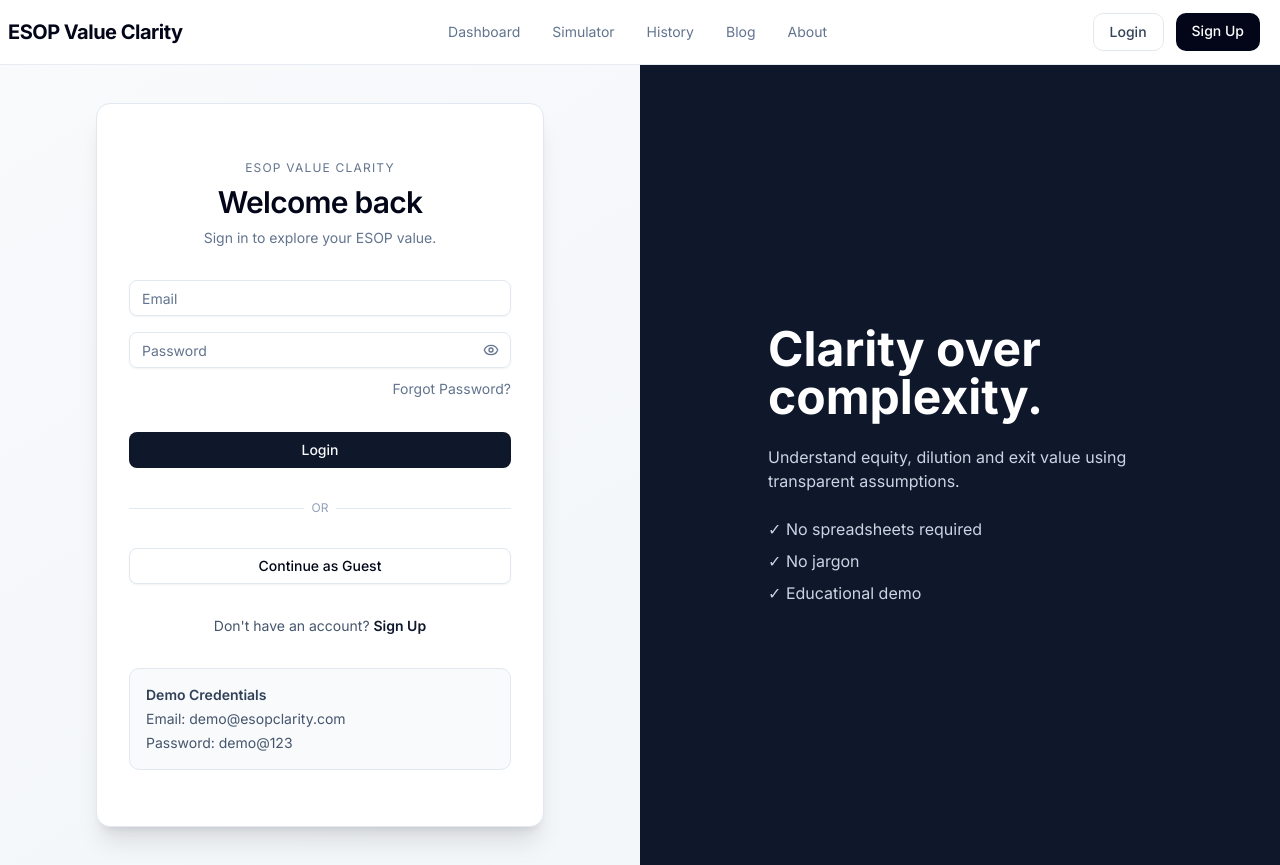
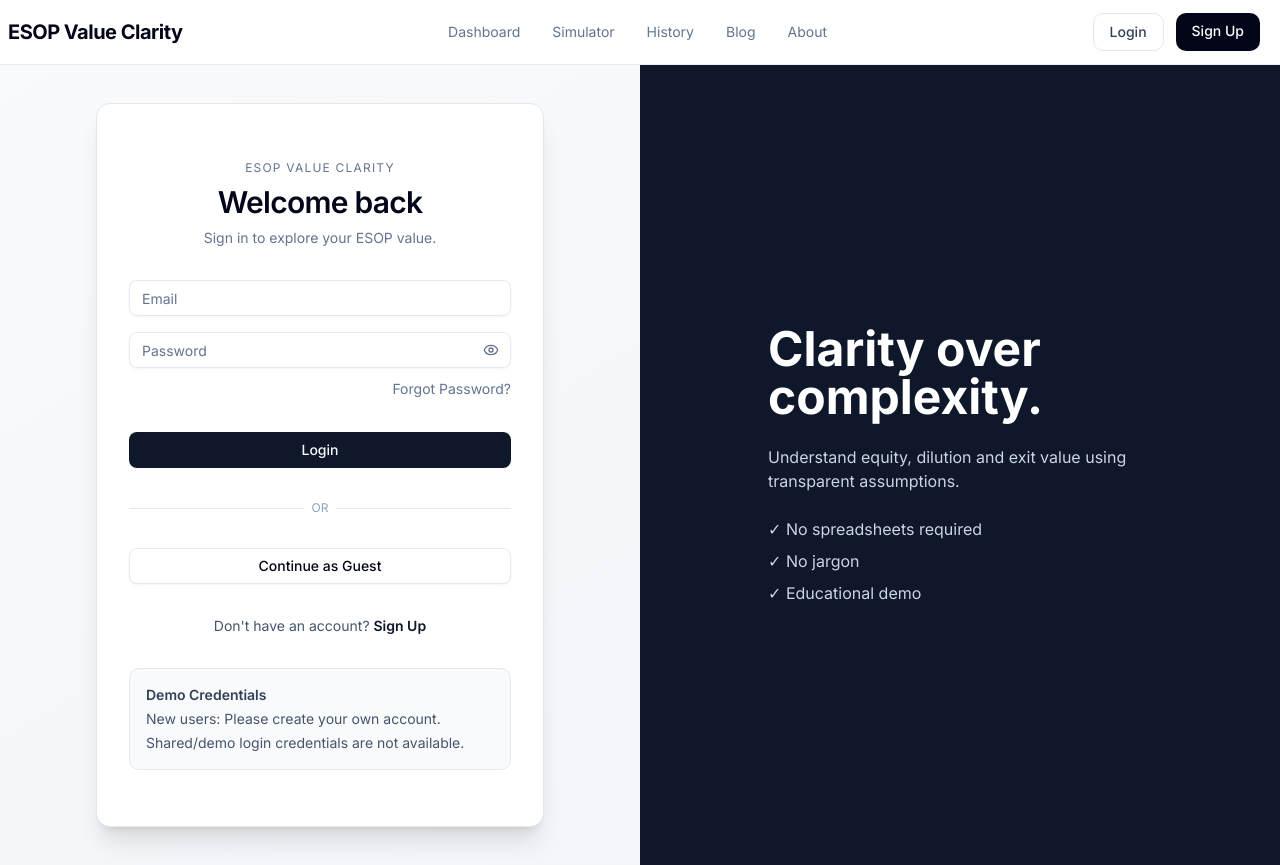
Before and after one commit to sidhushesank/esop-value-clarity, a Next.js app: page /login in a window 1280 px wide. Built offline with nearby package versions, Linux system fonts and the light colour scheme; no server answers.

Commit message:
Remove demo login credentials

```diff
--- a/app/login/page.tsx
+++ b/app/login/page.tsx
@@ -204,8 +204,8 @@ export default function LoginPage() {
                 Demo Credentials
               </p>
 
-              <p>Email: demo@esopclarity.com</p>
-              <p>Password: demo@123</p>
+              <p>New users: Please create your own account.</p>
+<p>Shared/demo login credentials are not available.</p>
             </div>
 
           </CardContent>
```
